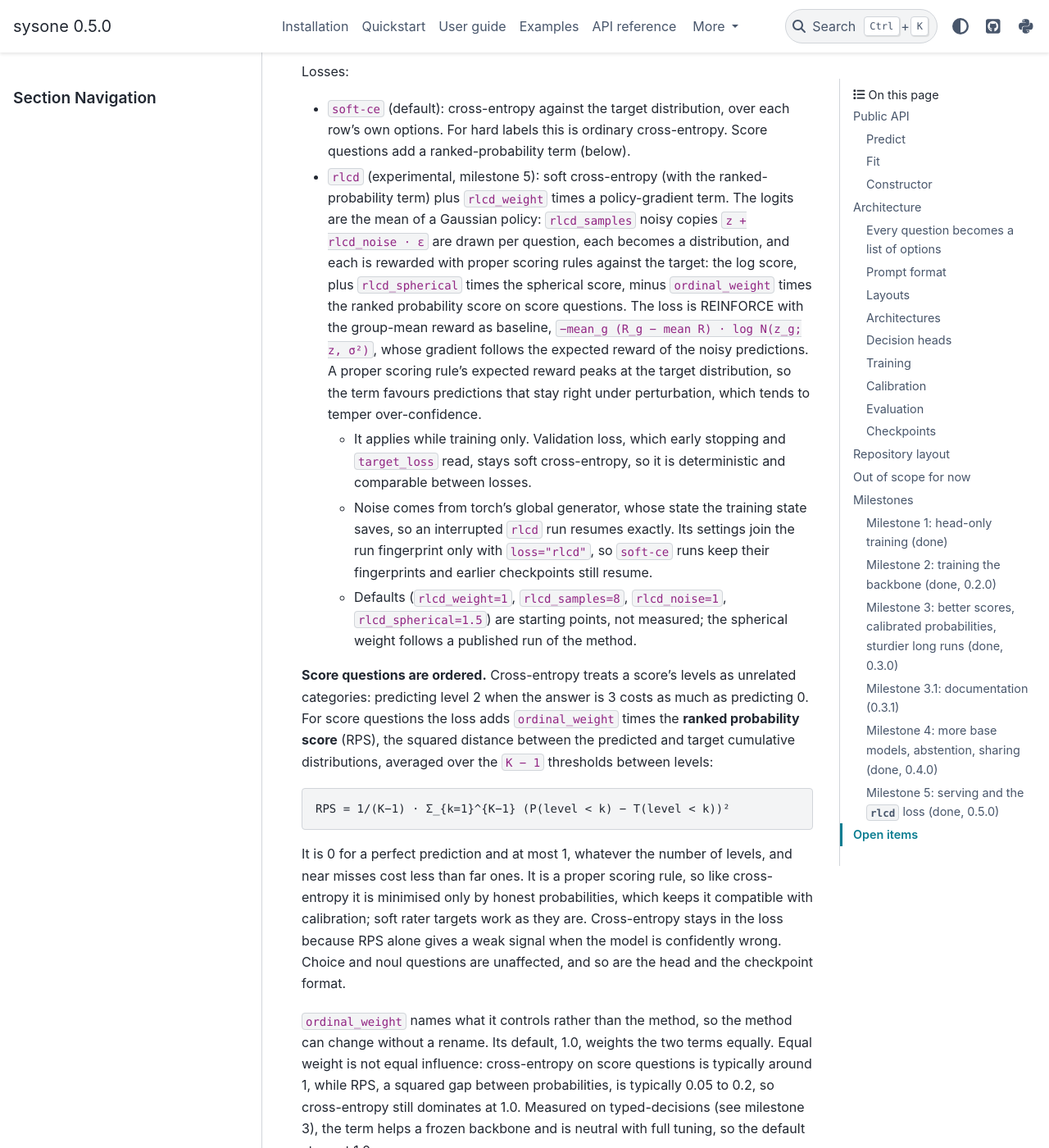
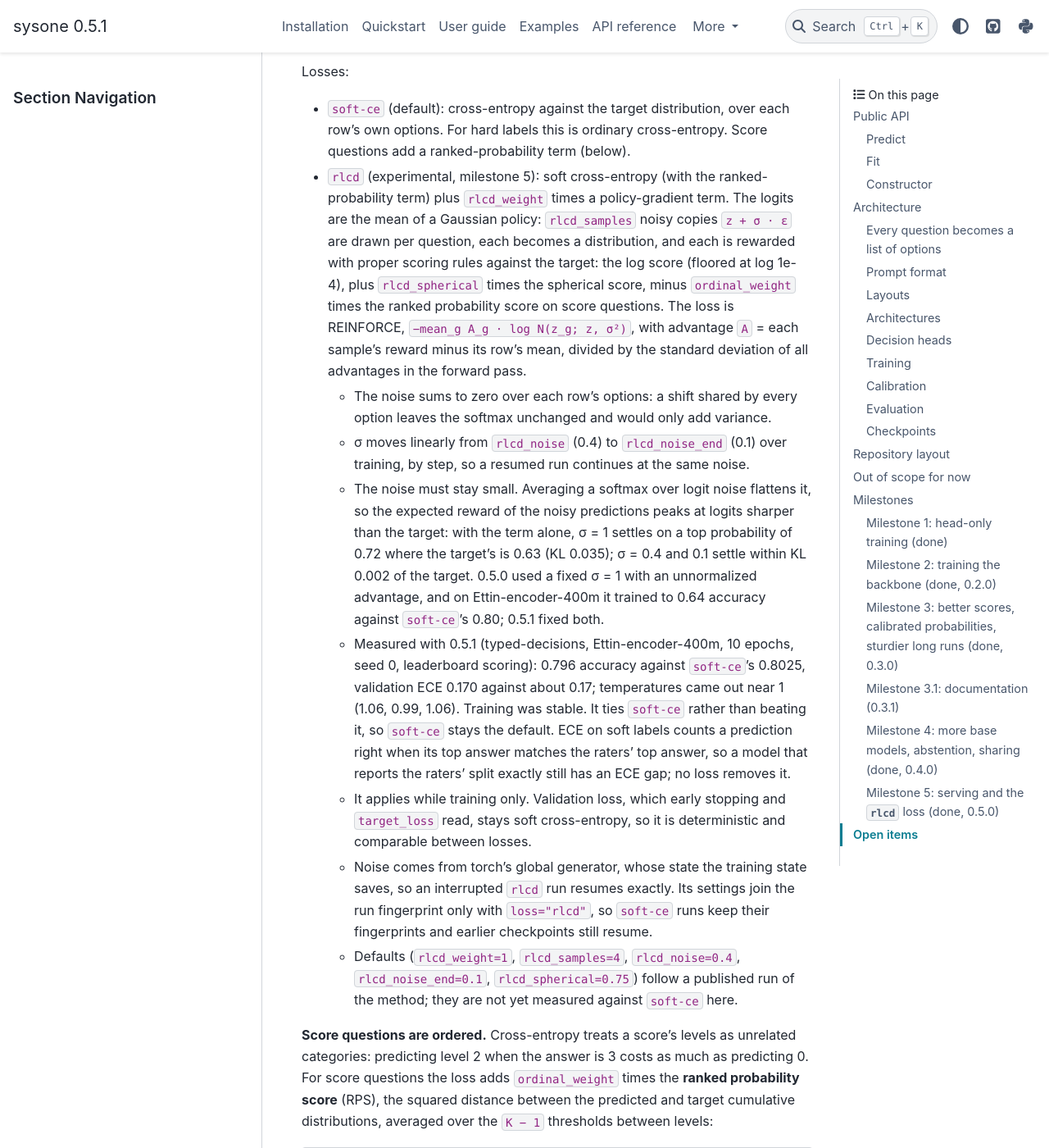
Before and after one commit to ForwardMetric/sysone, a Sphinx documentation site: the page built from docs/DESIGN.md, in a window 1280 px wide and 1400 px high, scrolled down 18360 px. Shown: the whole window at 82% size. Built offline with Sphinx 7.4.7 and the PyData theme 0.15.4, drawn with Linux system fonts in a browser that asks for light colours; pages that are not in the unit, such as notebooks, are missing from menus.

Commit message:
0.5.1: fix the rlcd loss (#11)
* Fix rlcd: small annealed zero-sum noise and normalized advantages

0.5.0's fixed noise of 1.0 made the policy-gradient term reward logits sharper than the
target (averaging a softmax over large noise flattens it), and its unnormalized advantage
made training noisy: Ettin-encoder-400m on typed-decisions reached 0.64 accuracy with rlcd
against 0.80 with soft-ce. The noise now anneals from rlcd_noise=0.4 to the new
rlcd_noise_end=0.1, sums to zero over each row's options, and advantages are normalized by
their standard deviation; the log score is floored at log(1e-4). Defaults change to
rlcd_samples=4 and rlcd_spherical=0.75. Version 0.5.1.

Co-Authored-By: Claude Opus 5.5 <noreply@anthropic.com>

* Record the 0.5.1 rlcd measurement on Ettin-encoder-400m

Co-Authored-By: Claude Opus 5.5 <noreply@anthropic.com>

---------

Co-authored-by: Claude Opus 5.5 <noreply@anthropic.com>

```diff
--- a/docs/DESIGN.md
+++ b/docs/DESIGN.md
@@ -618,21 +618,36 @@ Losses:
   ranked-probability term (below).
 - `rlcd` (experimental, milestone 5): soft cross-entropy (with the ranked-probability term) plus
   `rlcd_weight` times a policy-gradient term. The logits are the mean of a Gaussian policy:
-  `rlcd_samples` noisy copies `z + rlcd_noise · ε` are drawn per question, each becomes a
-  distribution, and each is rewarded with proper scoring rules against the target: the log score,
-  plus `rlcd_spherical` times the spherical score, minus `ordinal_weight` times the ranked
-  probability score on score questions. The loss is REINFORCE with the group-mean reward as
-  baseline, `−mean_g (R_g − mean R) · log N(z_g; z, σ²)`, whose gradient follows the expected
-  reward of the noisy predictions. A proper scoring rule's expected reward peaks at the target
-  distribution, so the term favours predictions that stay right under perturbation, which tends to
-  temper over-confidence.
+  `rlcd_samples` noisy copies `z + σ · ε` are drawn per question, each becomes a distribution,
+  and each is rewarded with proper scoring rules against the target: the log score (floored at
+  log 1e-4), plus `rlcd_spherical` times the spherical score, minus `ordinal_weight` times the
+  ranked probability score on score questions. The loss is REINFORCE,
+  `−mean_g A_g · log N(z_g; z, σ²)`, with advantage `A` = each sample's reward minus its row's
+  mean, divided by the standard deviation of all advantages in the forward pass.
+  - The noise sums to zero over each row's options: a shift shared by every option leaves the
+    softmax unchanged and would only add variance.
+  - σ moves linearly from `rlcd_noise` (0.4) to `rlcd_noise_end` (0.1) over training, by step,
+    so a resumed run continues at the same noise.
+  - The noise must stay small. Averaging a softmax over logit noise flattens it, so the expected
+    reward of the noisy predictions peaks at logits sharper than the target: with the term alone,
+    σ = 1 settles on a top probability of 0.72 where the target's is 0.63 (KL 0.035); σ = 0.4
+    and 0.1 settle within KL 0.002 of the target. 0.5.0 used a fixed σ = 1 with an unnormalized
+    advantage, and on Ettin-encoder-400m it trained to 0.64 accuracy against `soft-ce`'s 0.80;
+    0.5.1 fixed both.
+  - Measured with 0.5.1 (typed-decisions, Ettin-encoder-400m, 10 epochs, seed 0, leaderboard
+    scoring): 0.796 accuracy against `soft-ce`'s 0.8025, validation ECE 0.170 against about
+    0.17; temperatures came out near 1 (1.06, 0.99, 1.06). Training was stable. It ties `soft-ce`
+    rather than beating it, so `soft-ce` stays the default. ECE on soft labels counts a
+    prediction right when its top answer matches the raters' top answer, so a model that
+    reports the raters' split exactly still has an ECE gap; no loss removes it.
   - It applies while training only. Validation loss, which early stopping and `target_loss` read,
     stays soft cross-entropy, so it is deterministic and comparable between losses.
   - Noise comes from torch's global generator, whose state the training state saves, so an
     interrupted `rlcd` run resumes exactly. Its settings join the run fingerprint only with
     `loss="rlcd"`, so `soft-ce` runs keep their fingerprints and earlier checkpoints still resume.
-  - Defaults (`rlcd_weight=1`, `rlcd_samples=8`, `rlcd_noise=1`, `rlcd_spherical=1.5`) are starting
-    points, not measured; the spherical weight follows a published run of the method.
+  - Defaults (`rlcd_weight=1`, `rlcd_samples=4`, `rlcd_noise=0.4`, `rlcd_noise_end=0.1`,
+    `rlcd_spherical=0.75`) follow a published run of the method; they are not yet measured
+    against `soft-ce` here.
 
 **Score questions are ordered.** Cross-entropy treats a score's levels as unrelated categories:
 predicting level 2 when the answer is 3 costs as much as predicting 0. For score questions the
--- a/src/sysone/version.py
+++ b/src/sysone/version.py
@@ -1 +1 @@
-__version__ = "0.5.0"
+__version__ = "0.5.1"
```
Also changed, not shown: docs/changelog.md (+12 -0 lines), docs/user_guide/training.md (+18 -10 lines), 5 other files.
